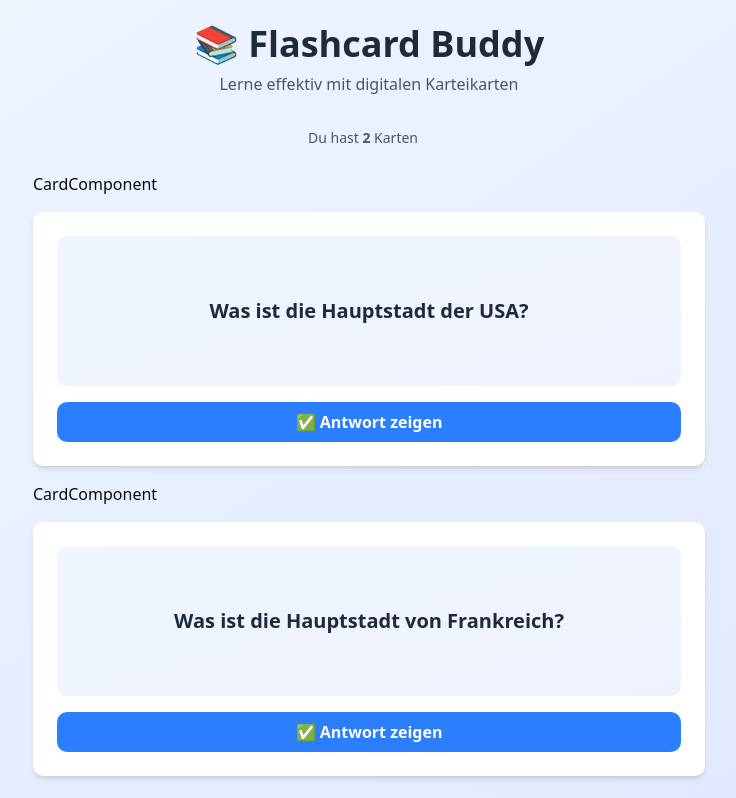
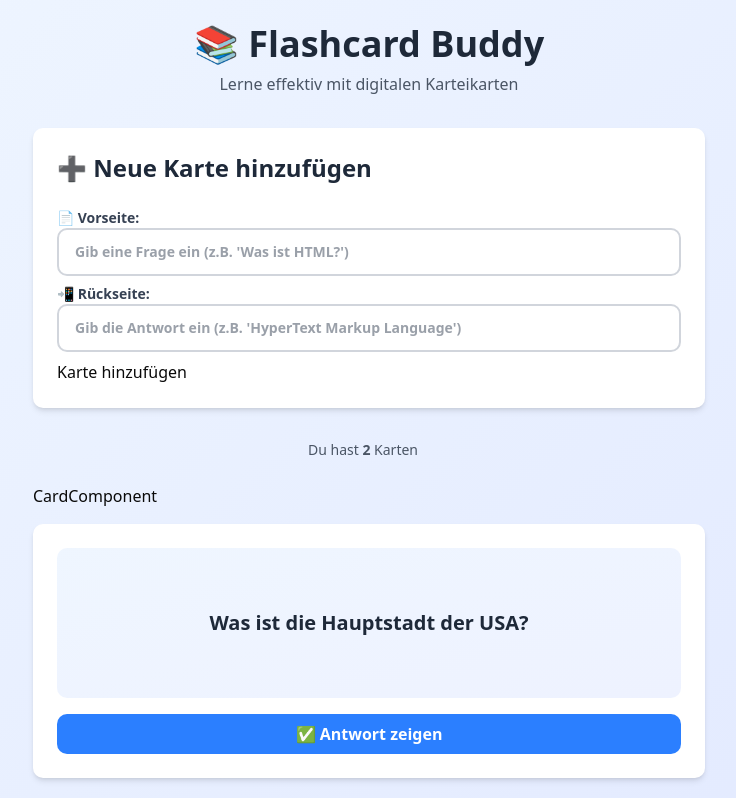
Before and after one commit to lilazero/andi-lilaj-flashcard-Buddy, a Next.js app: page / in a window 1280 px wide. Shown: the top 798 px of the page, without its empty margins (271-1007 px from the left). Built offline with nearby package versions, Linux system fonts and the light colour scheme.

Commit message:
feat: add AddCardForm component to enable adding new flashcards

```diff
--- /dev/null
+++ b/src/components/AddCardForm.tsx
@@ -0,0 +1,57 @@
+"use client";
+import { useState } from "react";
+
+interface AddCardFormProps {
+  onAddCard: (front: string, back: string) => void;
+}
+
+export default function AddCardForm({ onAddCard }: AddCardFormProps) {
+
+  const [front, setFront] = useState("");
+  const [back, setBack] = useState("");
+
+  const handleSubmit = (e: React.FormEvent) => {
+    e.preventDefault();
+    onAddCard(front, back);
+    setFront("");
+    setBack("");
+  };
+
+  return (
+    <form onSubmit={handleSubmit}
+    //so much for tailwind's utility first approach
+    // * research how to make tailwind classes from tailwind classes that are made from css classes that are made from c++
+    className="bg-white rounded-lg shadow-md p-6 mb-8"
+    >
+      <h2 className="text-2xl font-bold text-gray-800 mb-6">➕ Neue Karte hinzufügen</h2>
+      <div className="space-y-4"
+      >
+          <label className="block text-sm font-semibold text-gray-700 mb-2 cursor-pointer">
+          📄 Vorseite:
+          <input
+            id="front"
+            type="text"
+            value={front}
+            onChange={(e) => setFront(e.target.value)}
+            placeholder="Gib eine Frage ein (z.B. 'Was ist HTML?')"
+            className="w-full px-4 py-3 border-2 border-gray-300 rounded-lg focus:outline-none focus:border-blue-500 transition-colors"
+          />
+        </label>
+      </div>
+      <div>
+          <label className="block text-sm font-semibold text-gray-700 mb-2 cursor-pointer">
+          📲 Rückseite:
+          <input
+            id="back"
+            type="text"
+            value={back}
+            onChange={(e) => setBack(e.target.value)}
+            placeholder="Gib die Antwort ein (z.B. 'HyperText Markup Language')"
+            className="w-full px-4 py-3 border-2 border-gray-300 rounded-lg focus:outline-none focus:border-blue-500 transition-colors"
+          />
+        </label>
+      </div>
+      <button type="submit">Karte hinzufügen</button>
+    </form>
+  );
+}
--- a/src/components/FlashcardBuddy.tsx
+++ b/src/components/FlashcardBuddy.tsx
@@ -1,6 +1,7 @@
 // FlashcardKamerad? working title
 'use client';
 
+import AddCardForm from "./AddCardForm";
 import { Card, CardComponent } from "./CardComponent";
 import { useState, useEffect } from 'react';
 
@@ -48,7 +49,17 @@ useEffect(() => {
 
   };
 
-
+const addCard = (front: string, back: string): void => {
+    const newCard: Card = {
+      //random uuid but it's nextjs client side ? can it be susceptible to attacks?
+      id: crypto.randomUUID(),
+      front,
+      back,
+      showAnswer: false,
+      // TODO: implement tags later
+    };
+    setCards([...cards, newCard]);
+  }
 
 
   return (
@@ -65,6 +76,7 @@ useEffect(() => {
         </div>
 
         {/* Add Card Form */}
+        <AddCardForm onAddCard={addCard} />
 
         {/* Card Count and Info */}
         <div className="text-center mb-6 text-sm text-gray-600">
```
